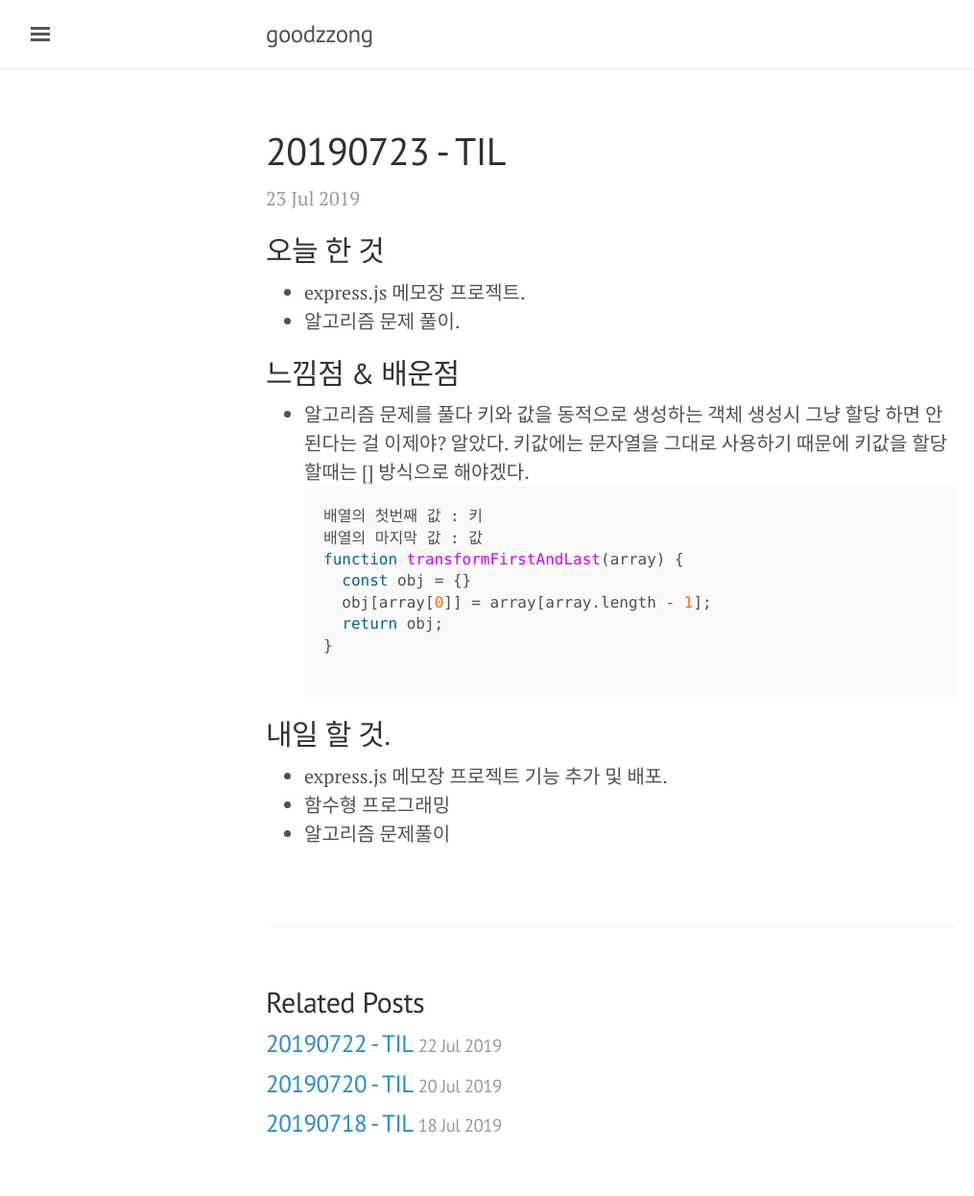
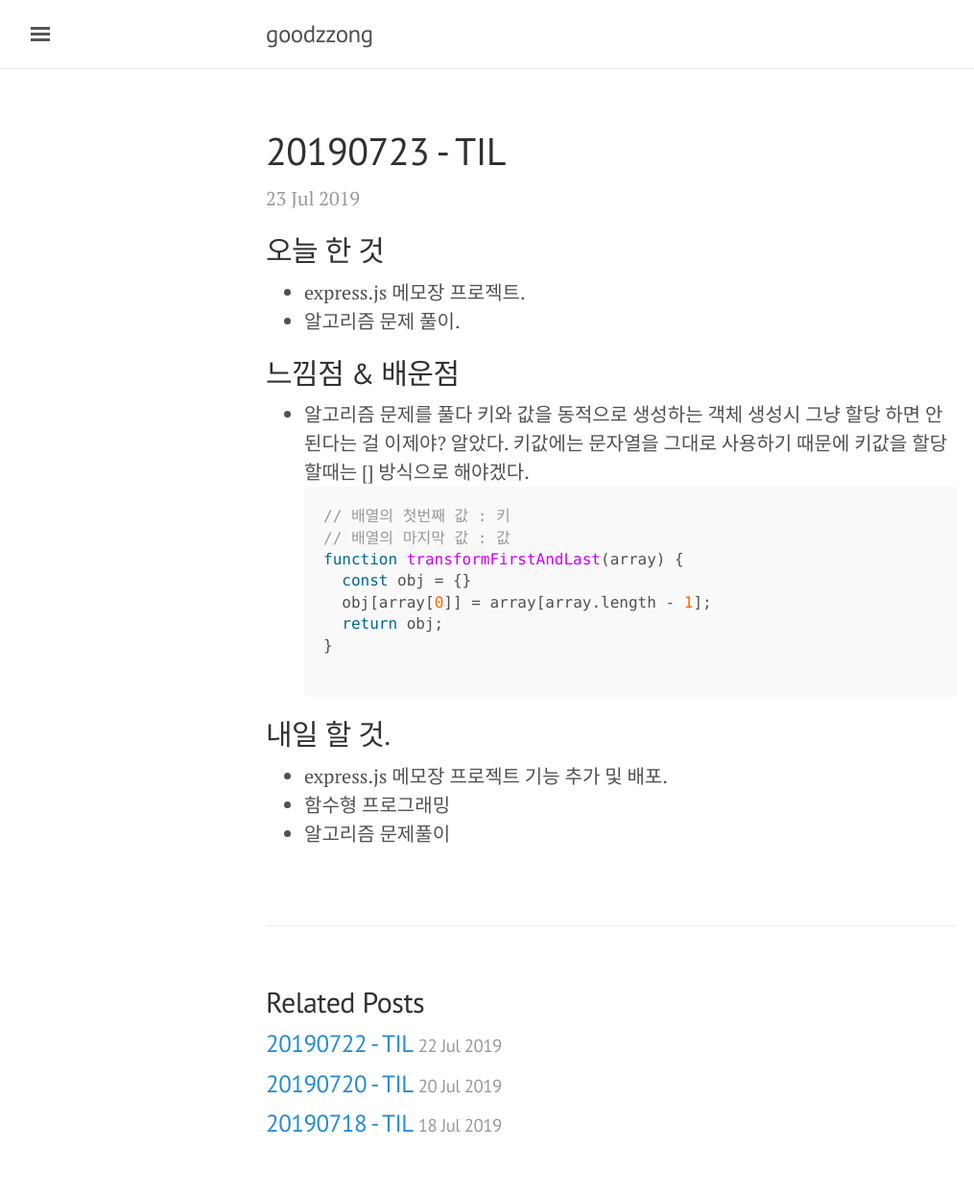
Before and after one commit to goodzzong/goodzzong.github.io, a Jekyll site: the page built from _posts/TIL(Today I Learned)/2019-07-23-til.md, in a window 1280 px wide. Shown: the whole page at 96% size, without its empty margins (3-1018 px from the left). Built offline with Jekyll 4.4.1, drawn with Linux system fonts in a browser that asks for light colours; comment, search, counter and statistics services are not loaded.

````diff
--- a/_posts/TIL(Today I Learned)/2019-07-23-til.md
+++ b/_posts/TIL(Today I Learned)/2019-07-23-til.md
@@ -21,8 +21,8 @@ comments: true
   그냥 할당 하면 안된다는 걸 이제야? 알았다.
   키값에는 문자열을 그대로 사용하기 때문에 키값을 할당할때는 [] 방식으로 해야겠다.
   ```js
-  배열의 첫번째 값 : 키
-  배열의 마지막 값 : 값
+  // 배열의 첫번째 값 : 키
+  // 배열의 마지막 값 : 값
   function transformFirstAndLast(array) {
     const obj = {}
     obj[array[0]] = array[array.length - 1];
````
